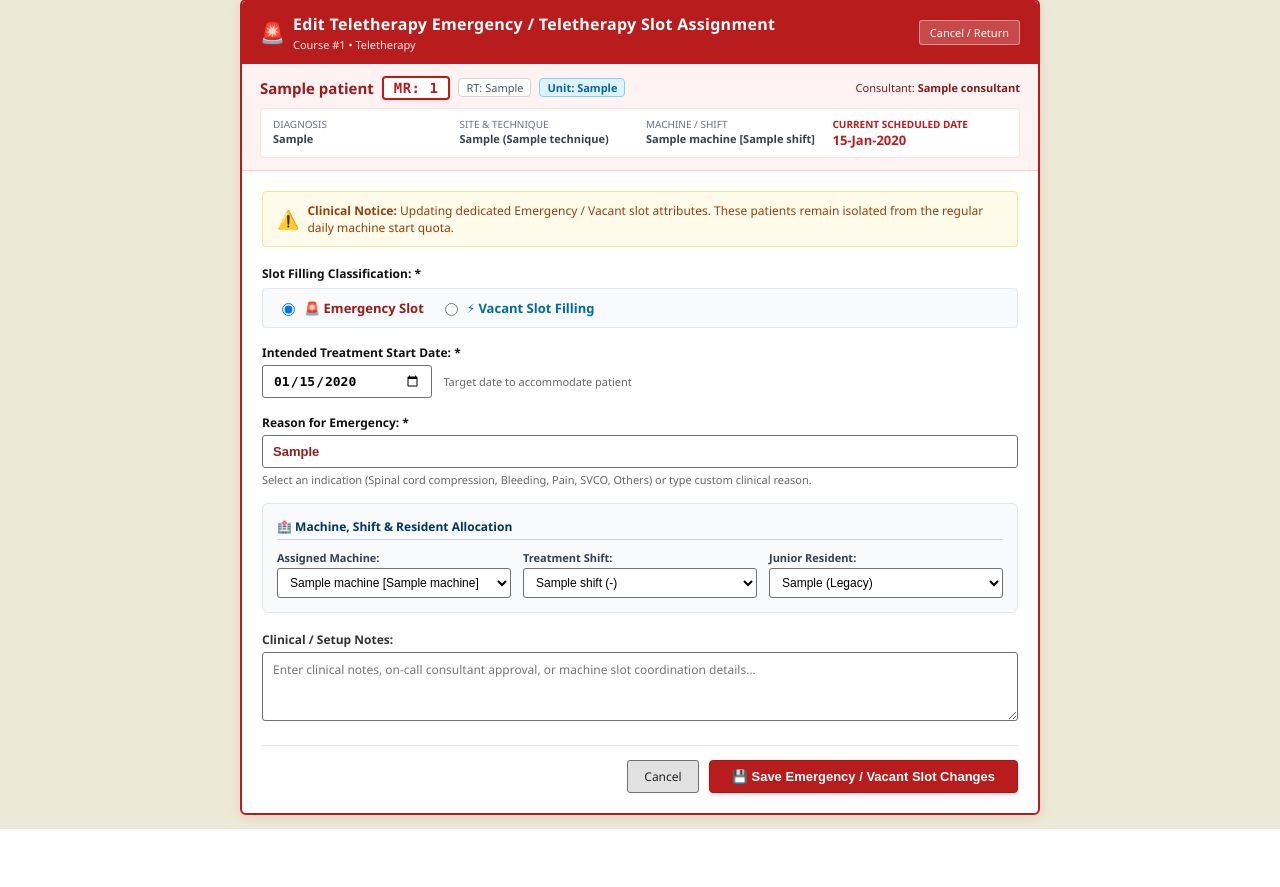
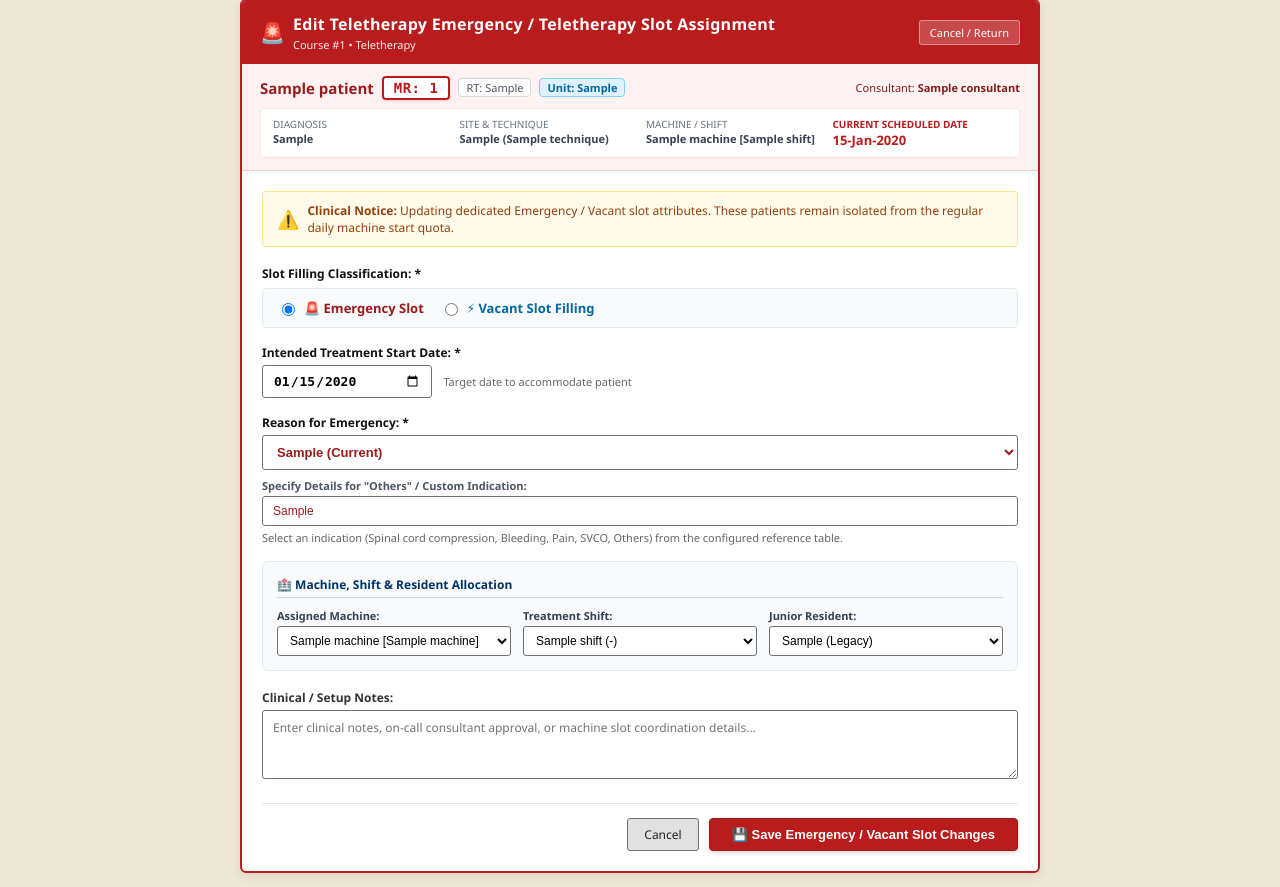
Before and after one commit to charun3v/pt_scheduler, a Django app: page /scheduler/emergency-slot/1/ in a window 1280 px wide. Shown: the part 181-1068 px from the top of the page. Before the commit the page ends 1010 px from the top, so only its background shows below. Run offline with Django 5.2, Linux system fonts and the light colour scheme; a user stored in the database is signed in; tables that the repository leaves empty hold one stand-in row (values such as "Sample post").

Commit message:
Replace datalist text input with real select dropdown for Reason for Emergency with custom details support

```diff
--- a/apps/scheduler/views.py
+++ b/apps/scheduler/views.py
@@ -1068,7 +1068,7 @@ def emergency_slot_view(request, schedule_id):
         is_active=True
     ).select_related('profile').order_by('first_name', 'username')
 
-    db_reasons = list(EmergencyReason.objects.filter(is_active=True).values_list('name', flat=True))
+    db_reasons = list(EmergencyReason.objects.filter(is_active=True).order_by('display_order').values_list('name', flat=True))
     emergency_reasons = db_reasons if db_reasons else [
         'Spinal cord compression',
         'Bleeding',
@@ -1086,6 +1086,11 @@ def emergency_slot_view(request, schedule_id):
 
         intended_date_raw = request.POST.get('intended_start_date', '').strip()
         emergency_reason = request.POST.get('emergency_reason', '').strip()
+        custom_reason = request.POST.get('custom_emergency_reason', '').strip()
+        if emergency_reason == 'Others' and custom_reason:
+            emergency_reason = custom_reason
+        elif not emergency_reason and custom_reason:
+            emergency_reason = custom_reason
         machine_id_val = request.POST.get('machine_id', '').strip()
         shift_id_val = request.POST.get('shift_id', '').strip()
         jr_resident_val = request.POST.get('jr_resident', '').strip()
--- a/templates/scheduler/emergency_slot_form.html
+++ b/templates/scheduler/emergency_slot_form.html
@@ -121,24 +121,36 @@
                 <span style="font-size: 11px; color: #666; margin-left: 8px;">Target date to accommodate patient</span>
             </div>
 
-            <!-- Field 3: Reason for Emergency (Editable Dropdown) -->
+            <!-- Field 3: Reason for Emergency (Select Dropdown) -->
             <div id="reasonContainer" style="margin-bottom: 16px; {% if sched.slot_category == 'Vacant' %}display: none;{% endif %}">
-                <label style="display: block; font-weight: bold; font-size: 12px; color: #111; margin-bottom: 4px;">
+                <label for="emergency_reason" style="display: block; font-weight: bold; font-size: 12px; color: #111; margin-bottom: 4px;">
                     Reason for Emergency: *
                 </label>
-                <div style="display: flex; gap: 8px; align-items: center;">
-                    <input type="text" name="emergency_reason" id="emergency_reason" list="emergencyReasonsList"
-                           placeholder="Select from dropdown or type custom indication..."
-                           value="{{ sched.emergency_reason|default:'' }}"
-                           style="width: 100%; box-sizing: border-box; padding: 8px 10px; font-size: 13px; border: 1px solid #707070; border-radius: 3px; font-weight: 600; color: #991b1b;">
-                    <datalist id="emergencyReasonsList">
+                <div>
+                    <select name="emergency_reason" id="emergency_reason" required onchange="handleEmergencyReasonChange(this)"
+                            style="width: 100%; box-sizing: border-box; padding: 8px 10px; font-size: 13px; border: 1px solid #707070; border-radius: 3px; font-weight: 600; color: #991b1b; background: #ffffff; cursor: pointer;">
+                        <option value="">-- Select Reason for Emergency --</option>
                         {% for r in emergency_reasons %}
-                        <option value="{{ r }}">{{ r }}</option>
+                        <option value="{{ r }}" {% if sched.emergency_reason == r %}selected{% endif %}>{{ r }}</option>
                         {% endfor %}
-                    </datalist>
+                        {% if sched.emergency_reason and sched.emergency_reason not in emergency_reasons %}
+                        <option value="{{ sched.emergency_reason }}" selected>{{ sched.emergency_reason }} (Current)</option>
+                        {% endif %}
+                    </select>
+
+                    <!-- Optional custom details field when "Others" is selected -->
+                    <div id="customReasonWrapper" style="margin-top: 8px; {% if sched.emergency_reason != 'Others' and sched.emergency_reason in emergency_reasons or not sched.emergency_reason %}display: none;{% endif %}">
+                        <label for="custom_emergency_reason" style="display: block; font-size: 11px; font-weight: 600; color: #4b5563; margin-bottom: 3px;">
+                            Specify Details for "Others" / Custom Indication:
+                        </label>
+                        <input type="text" name="custom_emergency_reason" id="custom_emergency_reason"
+                               placeholder="Enter custom clinical indication / details..."
+                               value="{% if sched.emergency_reason and sched.emergency_reason not in emergency_reasons %}{{ sched.emergency_reason }}{% endif %}"
+                               style="width: 100%; box-sizing: border-box; padding: 7px 10px; font-size: 12px; border: 1px solid #707070; border-radius: 3px; color: #991b1b;">
+                    </div>
                 </div>
                 <div style="font-size: 11px; color: #666; margin-top: 4px;">
-                    Select an indication (Spinal cord compression, Bleeding, Pain, SVCO, Others) or type custom clinical reason.
+                    Select an indication (Spinal cord compression, Bleeding, Pain, SVCO, Others) from the configured reference table.
                 </div>
             </div>
 
@@ -229,19 +241,38 @@
 </div>
 
 <script>
+    function handleEmergencyReasonChange(sel) {
+        const customWrap = document.getElementById('customReasonWrapper');
+        const customInput = document.getElementById('custom_emergency_reason');
+        if (sel.value === 'Others') {
+            if (customWrap) customWrap.style.display = 'block';
+            if (customInput) customInput.focus();
+        } else {
+            if (customWrap) customWrap.style.display = 'none';
+        }
+    }
+
     function toggleReasonField() {
         const isEmergency = document.getElementById('catEmergency').checked;
         const reasonContainer = document.getElementById('reasonContainer');
-        const reasonInput = document.getElementById('emergency_reason');
+        const reasonSelect = document.getElementById('emergency_reason');
         if (isEmergency) {
             reasonContainer.style.display = 'block';
-            reasonInput.required = true;
+            reasonSelect.required = true;
         } else {
             reasonContainer.style.display = 'none';
-            reasonInput.required = false;
+            reasonSelect.required = false;
         }
     }
+
     // Run on page load
-    document.addEventListener('DOMContentLoaded', toggleReasonField);
+    document.addEventListener('DOMContentLoaded', function() {
+        toggleReasonField();
+        const reasonSel = document.getElementById('emergency_reason');
+        if (reasonSel && reasonSel.value === 'Others') {
+            const customWrap = document.getElementById('customReasonWrapper');
+            if (customWrap) customWrap.style.display = 'block';
+        }
+    });
 </script>
 {% endblock %}
```
Also changed, not shown: test_scheduler_workflows.py (+25 -4 lines).
